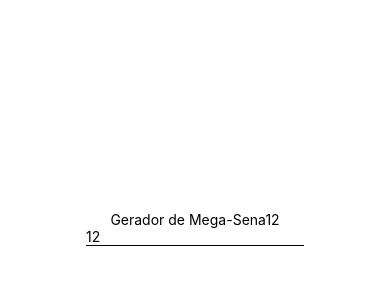
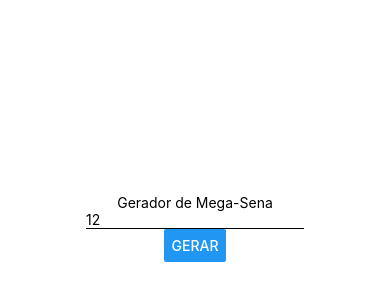
Before and after one commit to CauanDZN/exercicios-rn, a React Native app: screen / in a window 390 px wide. Shown: the part 194-494 px from the top of the page. Built offline with nearby package versions, Linux system fonts and the light colour scheme.

Commit message:
feat: Mega-Sena component #01

```diff
--- a/src/components/mega/Mega.js
+++ b/src/components/mega/Mega.js
@@ -1,15 +1,29 @@
 import React, { Component } from "react"
-import { Text, TextInput } from 'react-native'
+import { Button, Text, TextInput } from 'react-native'
 import Estilo from '../estilo'
 
 export default class Mega extends Component {
 
     state = {
-        qtdeNumeros: this.props.qtdeNumeros
+        qtdeNumeros: this.props.qtdeNumeros,
+        numeros: []
     }
 
     alterarQtdeNumero = (qtde) => {
-        this.setState({ qtdeNumeros: qtde })
+        this.setState({ qtdeNumeros: +qtde })
+    }
+
+    gerarNumeroNaoContido = nums => {
+        const novo = parseInt(Math.random() * 60) + 1
+        return nums.includes(novo) ? this.gerarNumeroNaoContido(nums) : novo
+    }
+
+    gerarNumeros = () => {
+        const numeros = Array(this.state.qtdeNumeros)
+            .fill()
+            .reduce(n => [...n, this.gerarNumeroNaoContido(n)], [])
+            .sort((a, b) => a - b)
+        this.setState({ numeros })
     }
 
     render() {
@@ -17,15 +31,21 @@
             <>
                 <Text style={Estilo.txtG}>
                     Gerador de Mega-Sena
-                    {this.state.qtdeNumeros}
                 </Text>
                 <TextInput
                     keyboardType={'numeric'}
                     style={{borderBottomWidth: 1}}
                     placeholder="Qtde de Números"
-                    value={this.state.qtdeNumeros}
+                    value={`${this.state.qtdeNumeros}`}
                     onChangeText={this.alterarQtdeNumero}
                 />
+                <Button
+                    title='Gerar'
+                    onPress={this.gerarNumeros}
+                />
+                <Text>
+                    {this.state.numeros.join(',')}
+                </Text>
             </>
         )
     }
```
